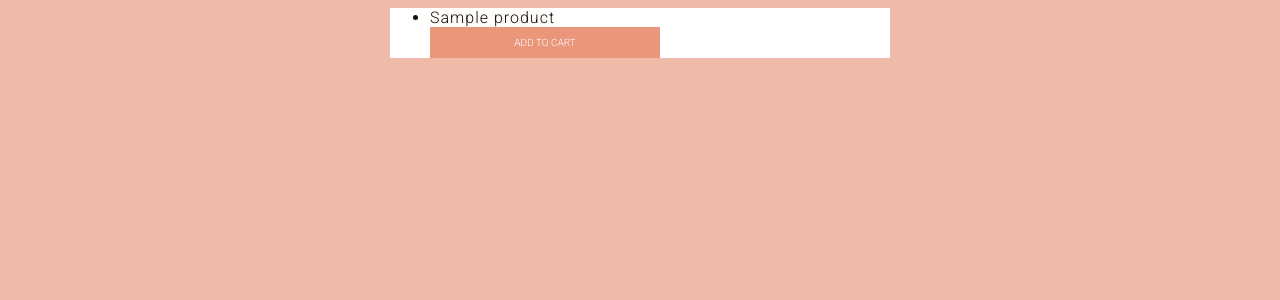
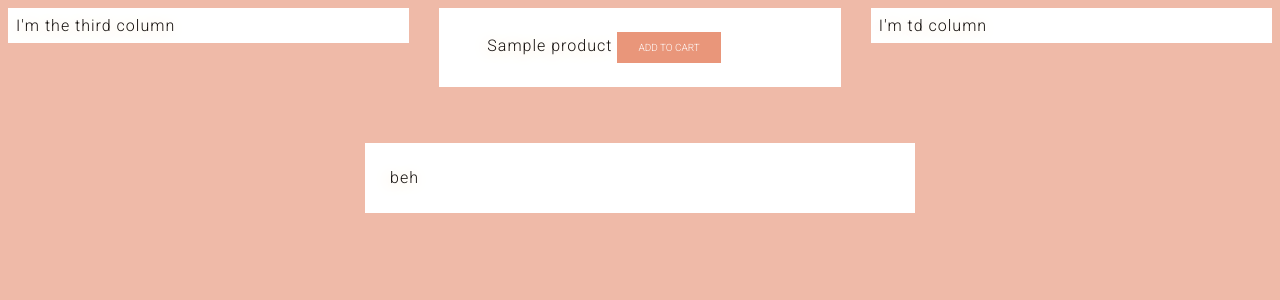
Before and after one commit to CristinaBuonaugurio/salandoProject, a Flask app: page /shop in a window 1280 px wide. Shown: the top 300 px of the page. Run offline with Flask 2, Linux system fonts and the light colour scheme; tables that the repository leaves empty hold one stand-in row (values such as "Sample post").

```diff
--- a/app.py
+++ b/app.py
@@ -30,6 +30,10 @@ def shop():
     products = models.product.query.order_by(models.product.idcategory).all()
     formatted_products = [p.format() for p in products ]
     return render_template("shop.html", data=formatted_products)
+
+@app.route('/magazine')
+def magazine_page():
+    return render_template('magazine.html')
 
 @app.route('/products', methods = ['GET'])
 def products():
@@ -91,16 +95,26 @@ def login():
             if result.compare(password):
                 return jsonify({
                     "success" : True,
-                    "mail" : mail
+                    "mail" : mail,
+                    "role" : "client"
                 })
             else:
                 return jsonify({
                     "success" : False
                 })
         else:
-            return jsonify({
-                    "success" : False
-                })
+            result = models.admin.query.get(mail)
+            if result is not None:
+                if result.compare(password):
+                    return jsonify({
+                        "success" : True,
+                        "mail" : mail,
+                        "role" : "admin"
+                    })
+                else:
+                    return jsonify({
+                        "success" : False
+                    })
     except:
         models.db.session.rollback()
     finally:
--- a/databaseFolder/functionModels.py
+++ b/databaseFolder/functionModels.py
@@ -115,7 +115,7 @@ def updateDescriptionProduct(idproduct, description):
 ###
 ### begin functions for model userbuyproduct
 
-def getBuyProductsByUsers(client):
+def getBuyProductsByUsers(client, routeRequest=None):
     productsB = models.userBuyProduct.query.filter_by(iduser=client).all()
     dict = {}
     if len(productsB) >= 1:
--- a/databaseFolder/models.py
+++ b/databaseFolder/models.py
@@ -89,8 +89,7 @@ class admin(db.Model):
     birthdate = db.Column(db.Date, nullable=True)
     password = db.Column(db.LargeBinary(), nullable=False)
 
-
-    def __init__(idmail,name,surname,birthdate,password):
+    def __init__(self, idmail, name, surname, birthdate, password):
         self.idmail = idmail
         self.name = name
         self.surname = surname
--- a/templates/shop.html
+++ b/templates/shop.html
@@ -1,6 +1,21 @@
 <html>
 <style>
     @import url(https://fonts.googleapis.com/css?family=Roboto:300);
+
+
+    .parent {
+    display: grid;
+    grid-template-columns: repeat(3, 1fr);
+    grid-template-rows: repeat(2, 1fr);
+    grid-column-gap: 30px;
+    grid-row-gap: 56px;
+    justify-content: space-evenly;
+    }
+
+    .div1 { grid-area: 1 / 1 / 2 / 2; }
+    .div2 { grid-area: 1 / 2 / 2 / 3; }
+    .div3 { grid-area: 1 / 3 / 2 / 4; }
+    .div4 { grid-area: 2 / 1 / 3 / 4; }
 
     .container {
         position: relative;
@@ -8,6 +23,7 @@
         max-width: 500px;
         margin: 0 auto;
         background-color: #FFFFFF;
+        padding: 2%;
     }
 
     .container .info {
@@ -19,7 +35,7 @@
         text-transform: uppercase;
         outline: 0;
         background: #E9967A;
-        width: 50%;
+        width: 30%;
         border: 0;
         padding: 10px;
         color: #FFFFFF;
@@ -34,7 +50,7 @@
 	    background-color:#493933;
     }
 
-    ..container .productButton:active {
+    .container .productButton:active {
         position: relative;
         top: 1px;
     }
@@ -60,15 +76,35 @@
 </head>
 
 <body>
-    <div class="container">
-        <ul id="products">
-            {% for p in data %}
+
+    <div class="parent">
+        <div class="div1">
             <div class="container">
-            <li> {{ p.name }} </li>
-            <button class="productButton" data-id={{p.id}}> add to cart </button>
+                I'm the third column
             </div>
-            {% endfor %}
-        </ul>
+        </div>
+
+        <div class="div2">
+            <div class="container">
+            <ul id="products">
+                {% for p in data %}
+                    {{ p.name }}
+                <button class="productButton" data-id={{p.id}}> add to cart </button>
+                {% endfor %}
+            </ul>
+        </div>
+    </div>
+
+        <div class="div3"> <div class="container">
+            I'm td column
+        </div>  </div>
+        <div class="div4">
+            <div class="container">
+                beh
+            </div>  </div>
+        </div>
+
+
 
 </body>
 <script>
```
Also changed, not shown: templates/login.html (+7 -2 lines), templates/magazine.html (added, +25 -0 lines), templates/registration.html (+8 -0 lines).
